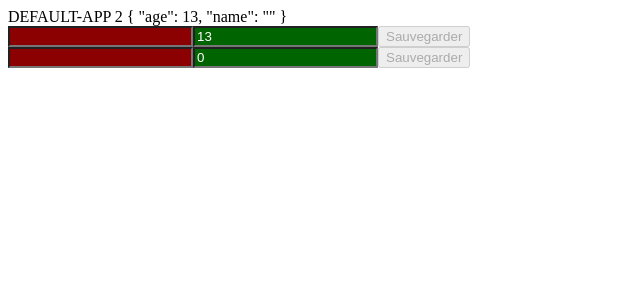
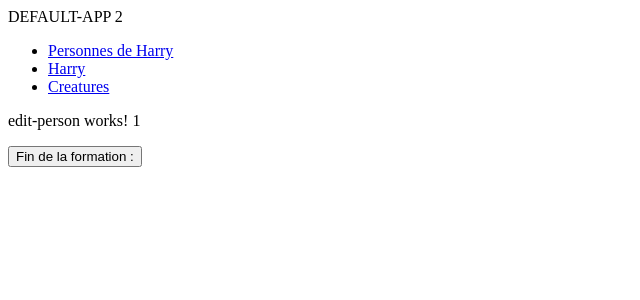
Before and after one commit to devtobecurious/sigma-formation-angular-24032025, an Angular app in the folder hp-wiki/: page /persons/1 in a window 1280 px wide. Before the commit this address led to /. Shown: the top 300 px of the page, without its empty margins (0-640 px from the left). Built offline with nearby package versions, Linux system fonts and the light colour scheme.

Commit message:
feat: routages

```diff
--- a/hp-wiki/projects/default-app/src/app/app.component.html
+++ b/hp-wiki/projects/default-app/src/app/app.component.html
@@ -1,6 +1,6 @@
 {{ titleParentMaj()}}
 
-<sig-add-person></sig-add-person>
+<!-- <sig-add-person></sig-add-person> -->
 
 <!-- <sig-discover-obs></sig-discover-obs> -->
 
@@ -13,3 +13,11 @@
 <app-list-persons [title]="titleParent()" />
 
 <sig-list-creatures></sig-list-creatures> -->
+
+<ul>
+    <li><a routerLink="persons">Personnes de Harry</a></li>
+    <li><a routerLink="persons/1">Harry</a></li>
+    <li><a routerLink="creatures">Creatures</a></li>
+</ul>
+
+<router-outlet></router-outlet>
--- a/hp-wiki/projects/default-app/src/app/app.component.ts
+++ b/hp-wiki/projects/default-app/src/app/app.component.ts
@@ -1,5 +1,5 @@
 import { Component, computed, inject, OnInit, signal } from '@angular/core';
-import { RouterOutlet } from '@angular/router';
+import { RouterLink, RouterOutlet } from '@angular/router';
 import { ColorType, ListPersonsComponent } from "./features/persons/components/list-persons/list-persons.component";
 import { ListCreaturesComponent } from "./features/creatures/components/list-creatures/list-creatures.component";
 import { GetAllPersonsService } from './features/persons/services/get-all-persons.service';
@@ -10,7 +10,7 @@ import { AddPersonComponent } from "./features/persons/components/add-person/add
 
 @Component({
   selector: 'app-root',
-  imports: [ListPersonsComponent, ListCreaturesComponent, DisplayWeatherComponent, DiscoverObsComponent, DisplayWeatherComponent, AddPersonComponent],
+  imports: [ RouterOutlet, RouterLink, ListPersonsComponent, ListCreaturesComponent, DisplayWeatherComponent, DiscoverObsComponent, DisplayWeatherComponent, AddPersonComponent],
   templateUrl: './app.component.html',
   styleUrl: './app.component.css',
   providers: [GetAllPersonsService]
--- a/hp-wiki/projects/default-app/src/app/app.routes.ts
+++ b/hp-wiki/projects/default-app/src/app/app.routes.ts
@@ -1,3 +1,26 @@
 import { Routes } from '@angular/router';
+import { ListPersonsComponent } from './features/persons/components/list-persons/list-persons.component';
+import { NotFoundComponent } from './shared/imotep/not-found/not-found.component';
+import { EditPersonComponent } from './features/persons/components/edit-person/edit-person.component';
 
-export const routes: Routes = [];
+export const routes: Routes = [
+    {
+        path: 'persons/:id',
+        component: EditPersonComponent
+    },
+
+    {
+        path: 'persons',
+        component: ListPersonsComponent,
+    },
+
+    {
+        path: 'creatures',
+        loadComponent: () => import('../app/features/creatures/components/list-creatures/list-creatures.component').then(item => item.ListCreaturesComponent)
+    },
+
+    {
+        path: '**',
+        component: NotFoundComponent
+    }
+];
--- /dev/null
+++ b/hp-wiki/projects/default-app/src/app/features/persons/components/edit-person/edit-person.component.html
@@ -0,0 +1,3 @@
+<p>edit-person works! {{ id }}</p>
+
+<button (click)="save()">Fin de la formation :</button>
--- /dev/null
+++ b/hp-wiki/projects/default-app/src/app/features/persons/components/edit-person/edit-person.component.ts
@@ -0,0 +1,28 @@
+import { Component, inject, OnInit } from '@angular/core';
+import { ActivatedRoute, Router } from '@angular/router';
+
+@Component({
+  selector: 'sig-edit-person',
+  imports: [],
+  templateUrl: './edit-person.component.html',
+  styleUrl: './edit-person.component.css'
+})
+export class EditPersonComponent implements OnInit {
+
+  private readonly activeRoute = inject(ActivatedRoute)
+  private readonly router = inject(Router)
+
+  ngOnInit(): void {
+    this.activeRoute.params.subscribe({
+      next: params => console.info(params['id'])
+    })
+  }
+
+  save(): void {
+    this.router.navigate(['persons'])
+  }
+
+  get id(): number {
+    return +this.activeRoute.snapshot.params['id']
+  }
+}
--- /dev/null
+++ b/hp-wiki/projects/default-app/src/app/shared/imotep/not-found/not-found.component.html
@@ -0,0 +1 @@
+<p>not-found works!</p>
```
Also changed, not shown: hp-wiki/projects/default-app/src/app/shared/imotep/not-found/not-found.component.ts (added, +11 -0 lines), hp-wiki/projects/default-app/src/app/features/persons/components/edit-person/edit-person.component.css (added), hp-wiki/projects/default-app/src/app/shared/imotep/not-found/not-found.component.css (added), 2 other files (tests, documents, lock files or other folders).
